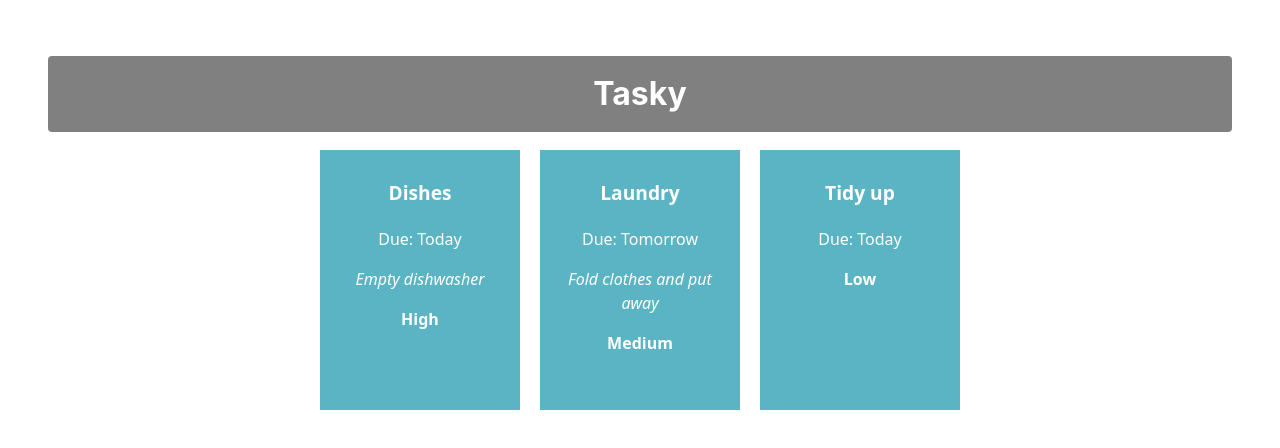
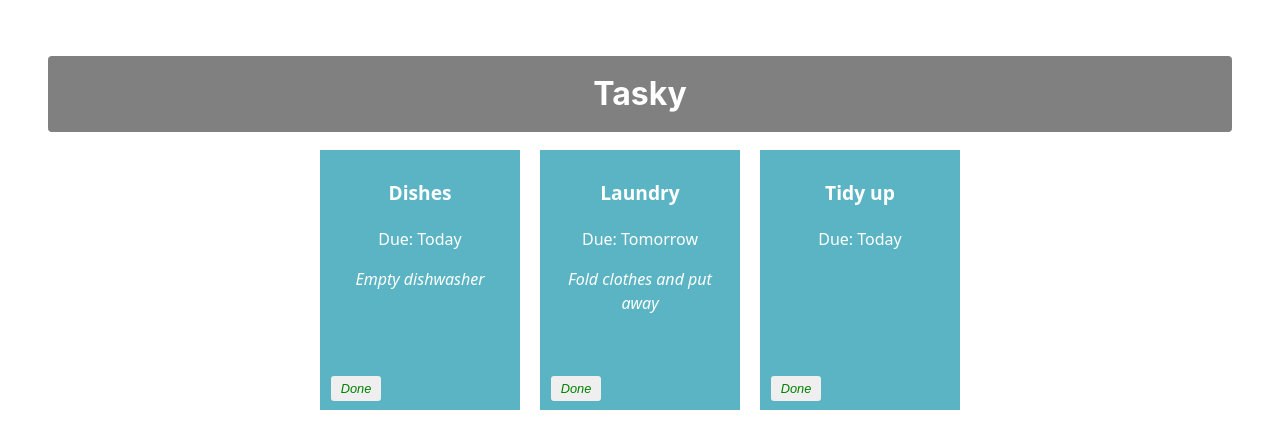
Before and after one commit to tiredwork/react-basics-labs, a React (Vite) app in the folder tasky/: page / in a window 1280 px wide. Shown: the top 448 px of the page. Built offline with nearby package versions, Linux system fonts and the light colour scheme.

Commit message:
Mark task as done

```diff
--- a/tasky/src/App.css
+++ b/tasky/src/App.css
@@ -48,3 +48,20 @@
 .priority {
   font-weight: bold;
 }
+
+button {
+  border: none;
+  border-radius: 3px;
+  font-style: italic;
+  font-size: 0.8em;
+  margin: 4px 6px;
+  width: 50px;
+  height: 25px;
+}
+
+.doneButton {
+  position: absolute;
+  bottom: 5px;
+  left: 5px;
+  color: green;
+}
--- a/tasky/src/App.jsx
+++ b/tasky/src/App.jsx
@@ -5,23 +5,32 @@
 function App() {
   const [ taskState, setTaskState ] = useState({
     tasks: [
-      { id: 1, title:"Dishes", description: "Empty dishwasher", deadline: "Today"  , priority: "High" },
-      { id: 2, title: "Laundry", description: "Fold clothes and put away", deadline: "Tomorrow", priority: "Medium" },
-      { id: 3, title: "Tidy up", deadline: "Today", priority: "Low" }
+      { id: 1, title:"Dishes", description: "Empty dishwasher", deadline: "Today", done: false },
+      { id: 2, title: "Laundry", description: "Fold clothes and put away", deadline: "Tomorrow", done: false },
+      { id: 3, title: "Tidy up", deadline: "Today", done: false}
     ]
   });
+
+  const doneHandler = (taskIndex) => {
+    const tasks = [...taskState.tasks];
+    tasks[taskIndex].done = !tasks[taskIndex].done;
+    setTaskState({tasks});
+    console.log(`${taskIndex} ${tasks[taskIndex].done}`);
+  }
 
 
   return (
     <div className="container">
       <h1>Tasky</h1>
-    {taskState.tasks.map((task) => (
+    {taskState.tasks.map((task, index) => (
       <Task
         title={task.title}
         description={task.description}
         deadline={task.deadline}
         priority={task.priority}
         key={task.id}
+        done={task.done}
+        markDone={() => doneHandler(index)}
       />
     ))}
   </div>
--- a/tasky/src/components/Task.jsx
+++ b/tasky/src/components/Task.jsx
@@ -3,11 +3,12 @@
 const Task = (props) => {
 
     return (
-        <div className="card">
+        <div className="card" style={{backgroundColor: props.done ? 'lightgrey' : '#5bb4c4'}}>
             <p className="title">{props.title}</p>
             <p>Due: {props.deadline}</p>
             <p className="description">{props.description}</p>
             <p className="priority">{props.priority}</p>
+            <button onClick={props.markDone} className='doneButton'>Done</button>
         </div>
     )
 }
```
